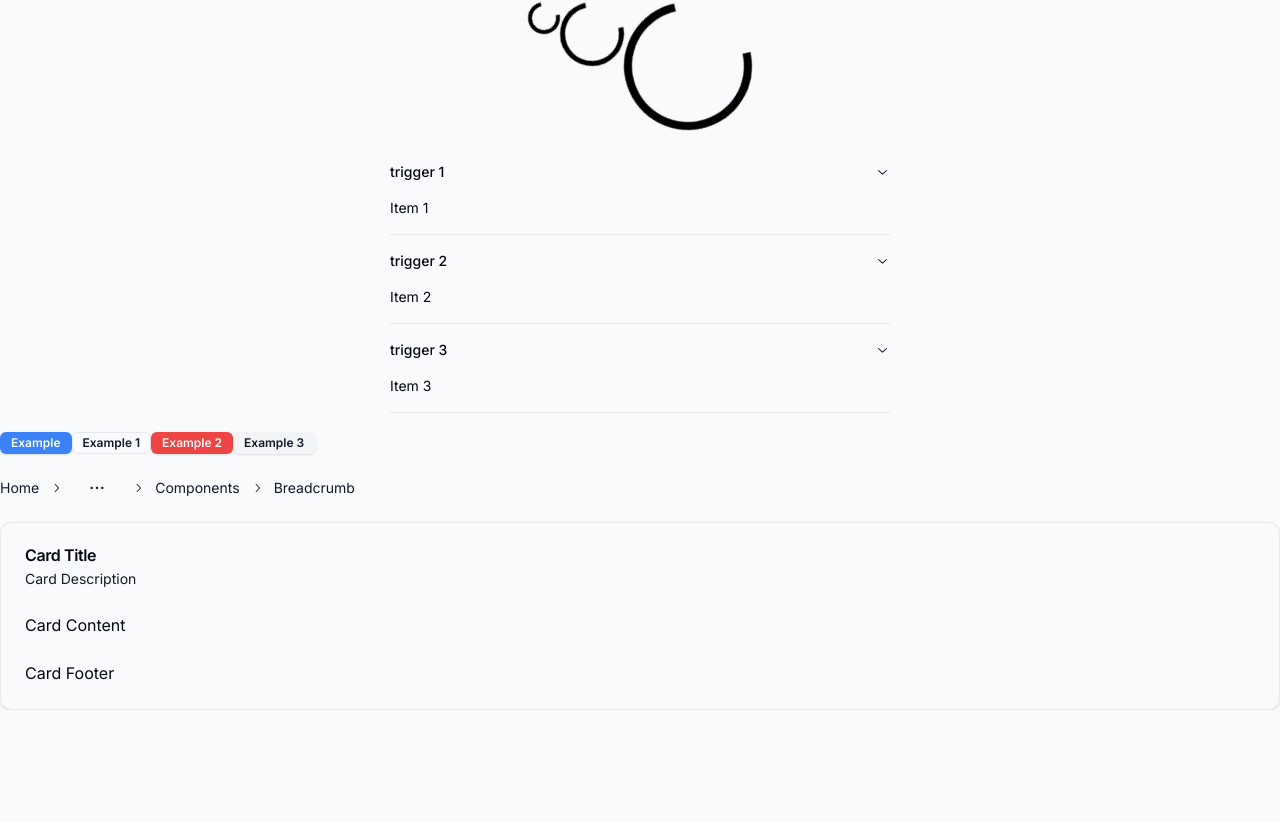
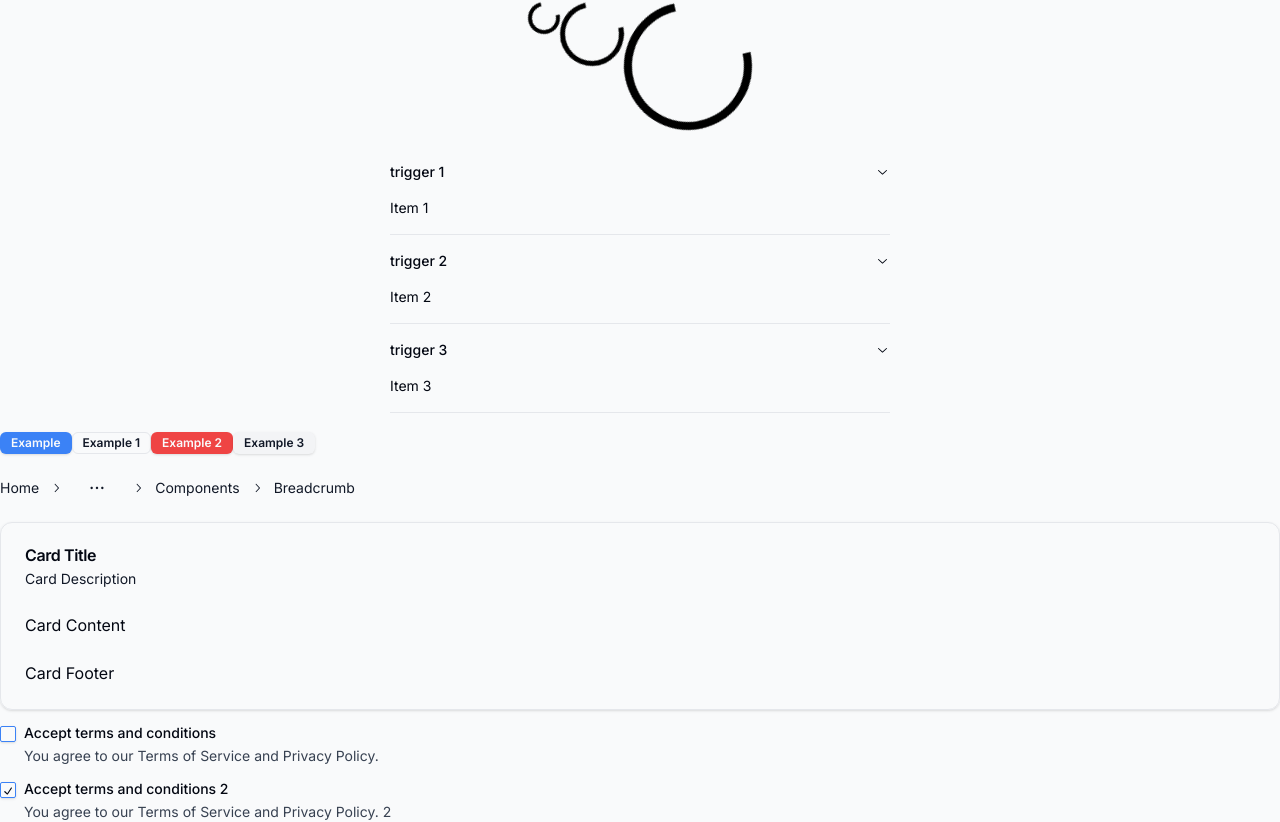
Before and after one commit to JcSilverX/flt-ui, a Next.js app: page / in a window 1280 px wide. Shown: the part 1363-2185 px from the top of the page. Before the commit the page ends 2073 px from the top, so only its background shows below. Built offline with nearby package versions, Linux system fonts and the light colour scheme.

Commit message:
Checkbox done!

```diff
--- a/src/app/page.tsx
+++ b/src/app/page.tsx
@@ -8,6 +8,7 @@ import Button from "@/components/button/button";
 import { CardExample } from "@/components/card/card";
 import { CarouselExample1 } from "@/components/carousel/stories/carousel-example1";
 import CarouselExample2 from "@/components/carousel/stories/carousel-example2";
+import { CheckboxExample } from "@/components/checkbox/checkbox";
 import { Example1 } from "@/components/dialog/dialog";
 import DropdownExample1 from "@/components/dropdown/stories/dropdown-example1";
 import DropdownExample2 from "@/components/dropdown/stories/dropdown-example2";
@@ -67,6 +68,9 @@ export default function Home() {
 
       {/* Card */}
       <CardExample />
+
+      {/* Checbox */}
+      <CheckboxExample />
     </main>
   );
 }
--- a/src/components/checkbox/checkbox.tsx
+++ b/src/components/checkbox/checkbox.tsx
@@ -1,5 +1,112 @@
+"use client";
+
+import CheckboxContext from "@/context/checkbox-context-provider";
+import useCheckboxContext from "@/lib/hooks/use-checkbox-context";
+import cn from "@/lib/utils/cn";
+import { CheckIcon } from "@radix-ui/react-icons";
 import React from "react";
 
-export default function Checkbox() {
-  return <div>Checkbox</div>;
+export function CheckboxExample() {
+  return (
+    <>
+      <div className="flex items-start space-x-2">
+        <Checkbox id="terms1" />
+
+        <div className="grid gap-1.5 leading-none">
+          <label
+            htmlFor="terms1"
+            className="text-sm font-medium leading-none peer-disabled:cursor-not-allowed peer-disabled:opacity-70"
+          >
+            Accept terms and conditions
+          </label>
+          <p className="text-sm text-gray-700">
+            You agree to our Terms of Service and Privacy Policy.
+          </p>
+        </div>
+      </div>
+      <div className="flex items-start space-x-2">
+        <Checkbox id="terms2" defaultChecked />
+
+        <div className="grid gap-1.5 leading-none">
+          <label
+            htmlFor="terms2"
+            className="text-sm font-medium leading-none peer-disabled:cursor-not-allowed peer-disabled:opacity-70"
+          >
+            Accept terms and conditions 2
+          </label>
+          <p className="text-sm text-gray-700">
+            You agree to our Terms of Service and Privacy Policy. 2
+          </p>
+        </div>
+      </div>
+    </>
+  );
 }
+
+type CheckboxProps = React.HTMLAttributes<HTMLButtonElement> & {
+  reference?: React.RefObject<HTMLButtonElement>;
+  defaultChecked?: boolean;
+  checked?: boolean;
+};
+
+export default function Checkbox({ className, ...props }: CheckboxProps) {
+  const { reference: ref, defaultChecked = false } = props;
+
+  // state
+  const [isChecked, setIsChecked] = React.useState<boolean>(defaultChecked);
+
+  // derived state
+
+  // event handlers / actions
+  const handleToggle = (event: React.MouseEvent<HTMLButtonElement>): void =>
+    setIsChecked((prev) => !prev);
+
+  return (
+    <CheckboxContext.Provider value={{ isChecked }}>
+      <button
+        ref={ref}
+        role="checkbox"
+        aria-checked={isChecked}
+        onClick={handleToggle}
+        className={cn(
+          "peer h-4 w-4 shrink-0 rounded-sm border border-blue-500 shadow focus-visible:outline-none focus-visible:ring-1 focus-visible:ring-black/50 disabled:cursor-not-allowed disabled:opacity-50",
+          className,
+          {}
+        )}
+        {...props}
+      >
+        <CheckboxIndicator>
+          <CheckIcon width={16} height={16} />
+        </CheckboxIndicator>
+      </button>
+    </CheckboxContext.Provider>
+  );
+}
+
+type CheckboxIndicatorProps = React.HTMLAttributes<HTMLSpanElement> & {
+  reference?: React.RefObject<HTMLSpanElement>;
+};
+
+export function CheckboxIndicator({
+  className,
+  ...props
+}: CheckboxIndicatorProps) {
+  const { reference: ref } = props;
+  const { isChecked } = useCheckboxContext();
+
+  return (
+    <>
+      {isChecked && (
+        <span
+          ref={ref}
+          className={cn(
+            "flex items-center justify-center text-current",
+            className,
+            {}
+          )}
+          {...props}
+        />
+      )}
+    </>
+  );
+}
--- /dev/null
+++ b/src/context/checkbox-context-provider.tsx
@@ -0,0 +1,11 @@
+"use client";
+
+import { createContext } from "react";
+
+type TCheckboxContext = {
+  isChecked: boolean;
+};
+
+const CheckboxContext = createContext<TCheckboxContext | null>(null);
+
+export default CheckboxContext;
--- /dev/null
+++ b/src/lib/hooks/use-checkbox-context.ts
@@ -0,0 +1,16 @@
+"use client";
+
+import CheckboxContext from "@/context/checkbox-context-provider";
+import { useContext } from "react";
+
+export default function useCheckboxContext() {
+  const context = useContext(CheckboxContext);
+
+  if (!context) {
+    throw new Error(
+      "useCheckboxContext must be used within a CheckboxContextProvider."
+    );
+  }
+
+  return context;
+}
```
